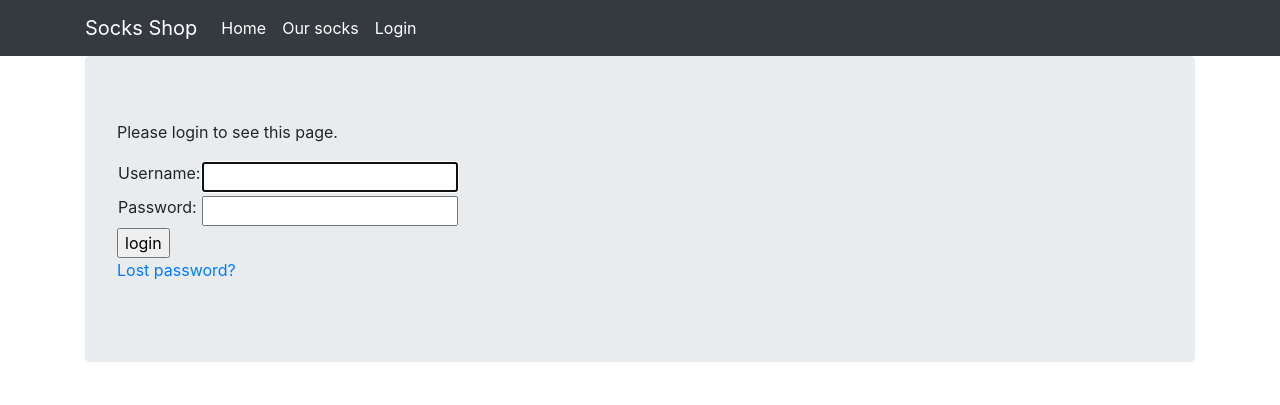
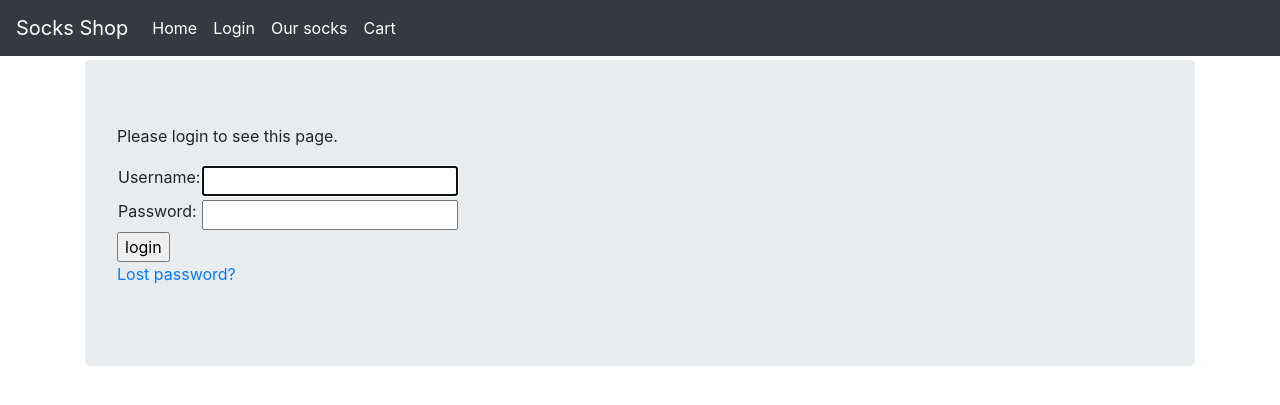
Before and after one commit to mikolaj-czapp/socks_shop, a Django app: page /accounts/login/?next=/cart/ in a window 1280 px wide. Shown: the top 405 px of the page. Run offline with Django 3.2, Linux system fonts and the light colour scheme; some libraries are stand-ins or nearby versions.

Commit message:
Added cart to navbar, changed message language

```diff
--- a/apps/product/views.py
+++ b/apps/product/views.py
@@ -33,14 +33,14 @@ def add_to_cart(request, **kwargs):
         if cart.items.filter(product__id=item.id).exists():
             product_cart.quantity += 1
             product_cart.save()
-            messages.info(request, "Zaktualizowano ilość produktu w koszyku.")
+            messages.info(request, "Cart updated.")
             return redirect('product_detail', pk=slug)
         else:
             cart.items.add(product_cart)
-            messages.info(request, "Dodano do koszyka.")
+            messages.info(request, "Added to cart.")
             return redirect('product_detail', pk=slug)
     else:
         cart = Cart.objects.create(user=request.user)
         cart.items.add(product_cart)
-        messages.info(request, "Dodano do koszyka.")
+        messages.info(request, "Added to cart.")
         return redirect('product_detail', pk=slug)
--- a/templates/base.html
+++ b/templates/base.html
@@ -22,37 +22,56 @@
             crossorigin="anonymous"></script>
 </head>
 
+{% if messages %}
+<div class="alert alert-success" role="alert">
+    {% for message in messages %}
+    <li{% if message.tags %} class="{{ message.tags }}"{% endif %}>{{ message }}</li>
+    {% endfor %}
+</div>
+{% endif %}
+
 <body>
-<nav class="navbar navbar-expand-lg navbar-dark bg-dark">
-    <div class="container fixed">
+<!--Navbar -->
+<nav class="mb-1 navbar navbar-expand-lg navbar-dark bg-dark">
   <a class="navbar-brand" href="/">Socks Shop</a>
-        <button
-                class="navbar-toggler" type="button"
-                data-toggle="collapse" data-target="#navbarNavAltMarkup"
-        >
+  <button class="navbar-toggler" type="button" data-toggle="collapse" data-target="#navbarSupportedContent-555"
+    aria-controls="navbarSupportedContent-555" aria-expanded="false" aria-label="Toggle navigation">
     <span class="navbar-toggler-icon"></span>
   </button>
-        <div class="collapse navbar-collapse" id="navbarNavAltMarkup">
-            <div class="navbar-nav">
+  <div class="collapse navbar-collapse" id="navbarSupportedContent-555">
+    <ul class="navbar-nav mr-auto">
+      <li class="nav-item active">
         <a class="nav-item nav-link active" href="/">
             Home
         </a>
+      </li>
+      <li>
+        <a class="nav-item nav-link active" href="/accounts/login">
+            Login
+        </a>
+      </li>
+      <li class="nav-item">
         <a class="nav-item nav-link active" href="/product_list">
             Our socks
         </a>
-                <a class="nav-item nav-link active" href="/accounts/login">
-                    Login
+      </li>
+      <li>
+          <a class="nav-item nav-link active" href="/cart">
+              Cart
           </a>
-            </div>
-            <p>
+      </li>
+    </ul>
+    <ul class="navbar-nav ml-auto nav-flex-icons">
+      <li class="nav-item login">
         {% if user.is_authenticated %}
                 <a>User: {{ user.get_username }}</a>
                 <a href="{% url 'logout'%}">Logout</a>
         {% endif %}
-            </p>
-        </div>
+      </li>
+    </ul>
   </div>
 </nav>
+
 <div class="container">
     <div class="jumbotron">
         {% block content %}{% endblock %}
--- a/templates/product/product_detail.html
+++ b/templates/product/product_detail.html
@@ -2,11 +2,11 @@
 
 {% block content %}
 
-<h1>Detailed product view</h1>
+<h2>Product details</h2>
     <h1>{{ object.name }} - {{ object.brand }}</h1>
     <p>Category: {{ object.category }}</p>
     <p>{{ object.description }}</p>
     <p>Price: {{ object.price }} bitcoin</p>
-    <a href="{{ object.get_add_to_cart_url }}">Dodaj do koszyka</a>
+    <a href="{{ object.get_add_to_cart_url }}">Add to cart</a>
 
 {% endblock %}
--- a/templates/shopping/cart.html
+++ b/templates/shopping/cart.html
@@ -14,10 +14,10 @@
     </tr>
   </thead>
   <tbody>
-  <p>Ilosc artykułów w koszyku: {{ object.items.count }}</p>
+  <p>Entries in cart {{ object.items.count }}</p>
   {% for item in object.items.all %}
     <tr>
-      <th scope="row">1</th>
+      <th scope="row">2</th>
       <td>{{ item.product.name }}</td>
       <td>{{ item.product.brand }}</td>
       <td>{{ item.product.price }}</td>
@@ -25,7 +25,7 @@
       <td>{{ item.get_total_item_price }}</td>
       <td>
       <button type="button" class="btn btn-danger btn-sm px-3">
-          <i class="fas fa-times"></i>
+          <i class="fas fa-times">Remove from cart</i>
       </button>
       </td>
     </tr>
```
Lines whose indentation alone changed are shown as unchanged.
